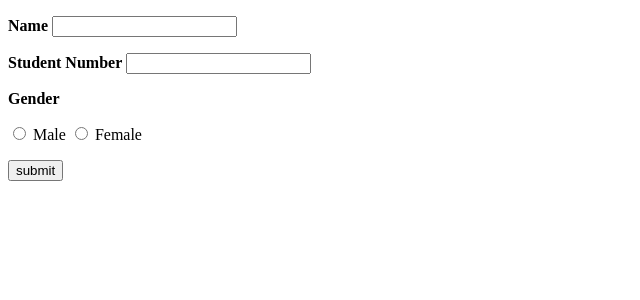
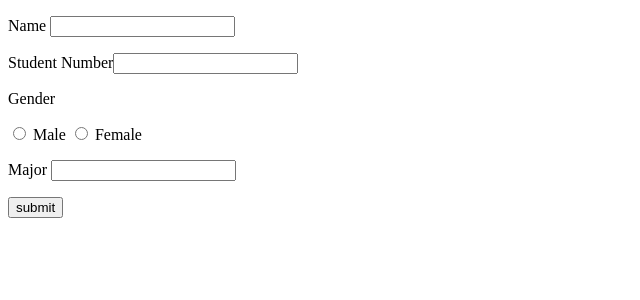
Before and after one commit to Minbro-Kim/2023-2-OSSPrac-Respond-06, a Flask app: template teamwork3/templates/input.html in a window 1280 px wide. Shown: the top 300 px of the page, without its empty margins (0-640 px from the left). Run offline with Flask 3, Linux system fonts and the light colour scheme; the template is opened without the code that fills it, so the values that code supplies are empty.

Commit message:
major 추가 및 입력창의 글씨 굵기 변경

```diff
--- a/teamwork3/ex3.py
+++ b/teamwork3/ex3.py
@@ -13,6 +13,7 @@ def result():
         result['Name']=request.form.get('name')
         result['Student Number']=request.form.get('StudentNumber')
         result['Gender']=request.form.get('Gender')
+        result['Major']=request.form.get('major')
         return render_template('result.html',result=result)
 
 
--- a/teamwork3/templates/input.html
+++ b/teamwork3/templates/input.html
@@ -2,11 +2,12 @@
 <html lang="en">
 <body>
     <form action="/result" method="POST">
-        <p><b>Name</b> <input type='text' id='name' name='name' /></p>
-        <p><b>Student Number</b> <input type='text' id='StudentNumber' name='StudentNumber' /></p>
-        <p><b> Gender</b><p>
+        <p>Name <input type='text' id='name' name='name' /></p>
+        <p>Student Number<input type='text' id='StudentNumber' name='StudentNumber' /></p>
+        <p> Gender<p>
         <label><input type="radio" name="Gender" value="Male"> Male</label>
         <label><input type="radio" name="Gender" value="Female"> Female</label></p>
+        <p>Major <input type='text' id ='major' name='major' /></p>
         <button type='submit' name='submit' value='submit'>submit</button>
     </form>
 </body>
```
